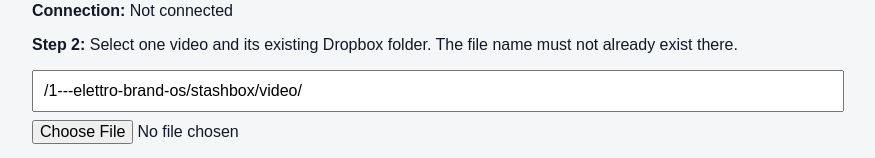
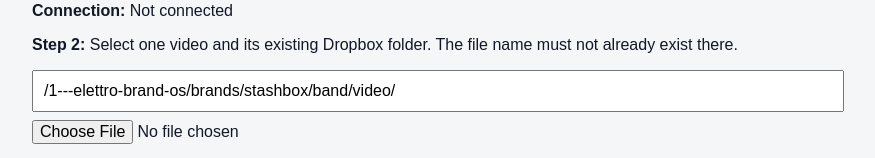
Before and after one commit to elettro/elettro-brand-os, a Next.js app in the folder apps/web/: page /assets/fast-upload in a window 1280 px wide. Shown: the part 325-483 px from the top of the page, without its empty margins (202-1077 px from the left). Built offline with nearby package versions, Linux system fonts and the light colour scheme.

Commit message:
Migrate EPE brand-root references under Dropbox brands/

```diff
--- a/apps/web/app/assets/fast-upload/page.tsx
+++ b/apps/web/app/assets/fast-upload/page.tsx
@@ -7,7 +7,7 @@ const TOKEN_HOST = "https://api.dropboxapi.com/oauth2/token";
 const CONTENT_HOST = "https://content.dropboxapi.com/2/files/upload_session";
 const CHUNK = 8 * 1024 * 1024;
 const STORAGE_PREFIX = "elettro-fast-dropbox-";
-const DEFAULT_FOLDER = "/1---elettro-brand-os/stashbox/video/";
+const DEFAULT_FOLDER = "/1---elettro-brand-os/brands/stashbox/band/video/";
 
 function base64Url(bytes: Uint8Array): string {
   return btoa(Array.from(bytes, value => String.fromCharCode(value)).join(""))
@@ -103,7 +103,7 @@ export default function FastUploadExperiment() {
   async function upload() {
     if (!token || !file || busy) return;
     const cleanFolder = folder.replace(/\/+$/, "");
-    if (!cleanFolder.startsWith("/1---elettro-brand-os/stashbox/") ||
+    if (!cleanFolder.startsWith("/1---elettro-brand-os/brands/stashbox/") ||
         cleanFolder.includes("..") || file.name.includes("/")) {
       setStatus("Choose a valid Stashbox Dropbox folder.");
       return;
```
